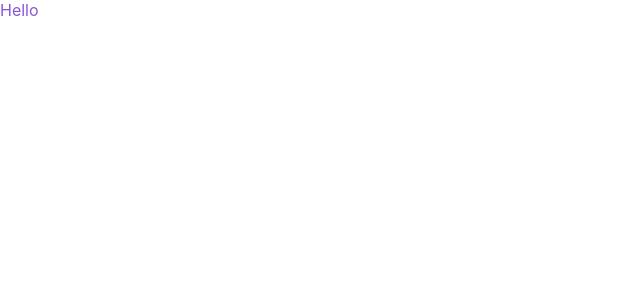
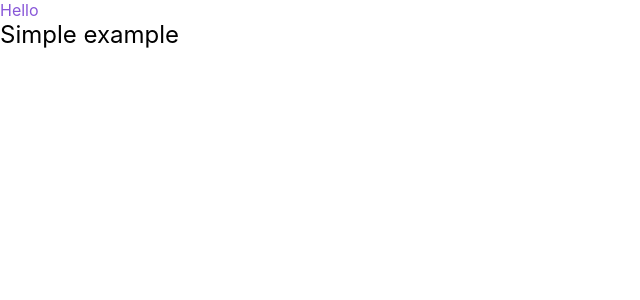
Before and after one commit to therrance/styled-components-example-, a React (Create React App) app: page / in a window 1280 px wide. Shown: the top 300 px of the page, without its empty margins (0-640 px from the left). Built offline with nearby package versions, Linux system fonts and the light colour scheme.

Commit message:
add stylized component

```diff
--- a/src/App.js
+++ b/src/App.js
@@ -5,17 +5,25 @@ const Wrapper = styled.div`
   flex-direction: column;
 `;
 
-const Title = styled(Wrapper)`
+const Content = styled.div`
+  font-size: 24px;
+`;
+
+const StyledTitle = styled(Title)`
   color: #8857d8;
 `;
+
+function Title(props) {
+  return <div className={props.className}>{props.children}</div>;
+}
 
 function App() {
   return (
     <Wrapper>
-      <Title>Hello</Title>
-      {/* <Content color="red" hide>
+      <StyledTitle>Hello</StyledTitle>
+      <Content color="red" hide>
         Simple example
-      </Content> */}
+      </Content>
     </Wrapper>
   );
 }
```
